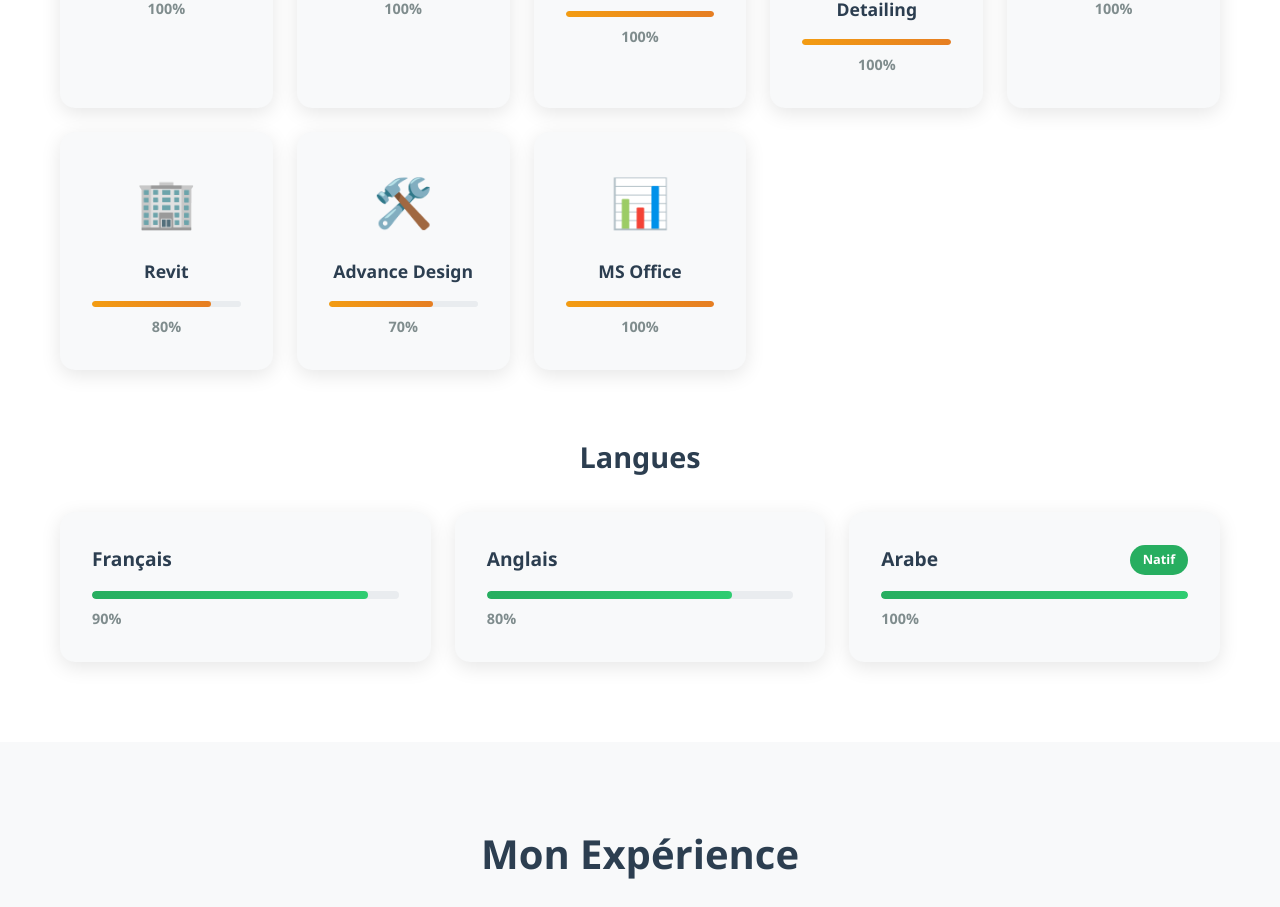
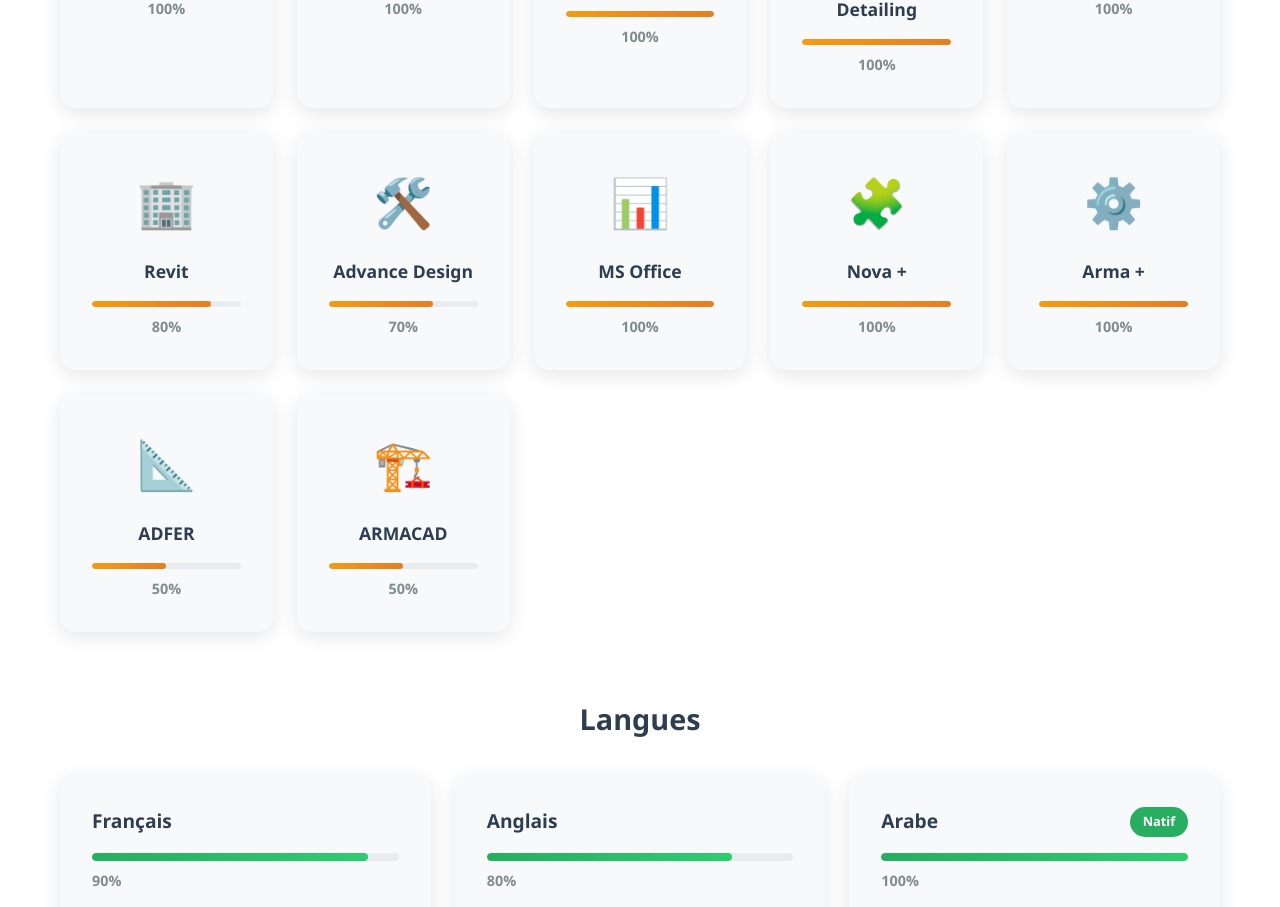
Before and after one commit to AzizBenIsmail/e-portfoliohaithem, a React (Create React App) app: page / in a window 1280 px wide. Shown: the part 2832-3739 px from the top of the page. Built offline with nearby package versions, Linux system fonts and the light colour scheme.

Commit message:
add Nova + Arma + ADFER ARMACAD

```diff
--- a/src/components/Skills.js
+++ b/src/components/Skills.js
@@ -19,7 +19,11 @@
     { name: 'Arche Graitec', icon: '🧮', level: 100 },
     { name: 'Revit', icon: '🏢', level: 80 },
     { name: 'Advance Design', icon: '🛠️', level: 70 },
-    { name: 'MS Office', icon: '📊', level: 100 }
+    { name: 'MS Office', icon: '📊', level: 100 },
+    { name: 'Nova +', icon: '🧩', level: 100 },
+    { name: 'Arma +', icon: '⚙️', level: 100 },
+    { name: 'ADFER', icon: '📐', level: 50 },
+    { name: 'ARMACAD', icon: '🏗️', level: 50 }
   ];
 
   const languages = [
```
